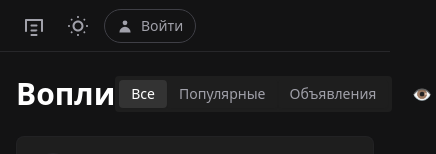
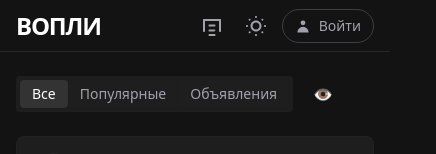
Before and after one commit to pepega-voplestan/test_2, a React (Vite) app in the folder web/: page / in a window 390 px wide. Shown: the top 154 px of the page, 436 px wide, since content can reach past the window. Built offline with nearby package versions, Linux system fonts and the light colour scheme; no server answers.

Commit message:
Remove "Вопли" heading from feed section, restore header logo
The feed title caused horizontal scroll on mobile alongside the new
Объявления tab. Removed the h1 so the tab bar has room to fit fully.

https://claude.ai/code/session_01LfCiWqstzi9EWXMPKGDsd1

```diff
--- a/web/components/Header.tsx
+++ b/web/components/Header.tsx
@@ -9,6 +9,13 @@ const Header: React.FC = () => {
   return (
     <header className="bg-th-page h-[52px] border-b border-th-border-2 sticky top-0 z-50 flex items-center justify-center transition-colors">
       <div className="w-full max-w-[1100px] px-4 flex items-center justify-between">
+        {/* Logo */}
+        <a href="#/" className="flex items-center">
+          <div className="text-th-text font-bold text-2xl tracking-tighter">
+            ВОПЛИ
+          </div>
+        </a>
+
         <div className="flex items-center gap-4">
           <div className="flex items-center gap-2 text-th-text-3">
             {/* Feed Icon */}
--- a/web/components/ShoutFeed.tsx
+++ b/web/components/ShoutFeed.tsx
@@ -245,10 +245,8 @@ const ShoutFeed: React.FC = () => {
 
   return (
     <div className="w-full">
-      <div className="flex items-center justify-between mb-6">
-        <h1 className="text-3xl font-bold text-th-text">Вопли</h1>
-
-        <div className="flex items-center gap-4">
+      <div className="flex items-center mb-6">
+        <div className="flex items-center gap-4 w-full">
           <div className="flex bg-th-card rounded p-1">
             <button
               onClick={() => handleTabChange('new')}
```
